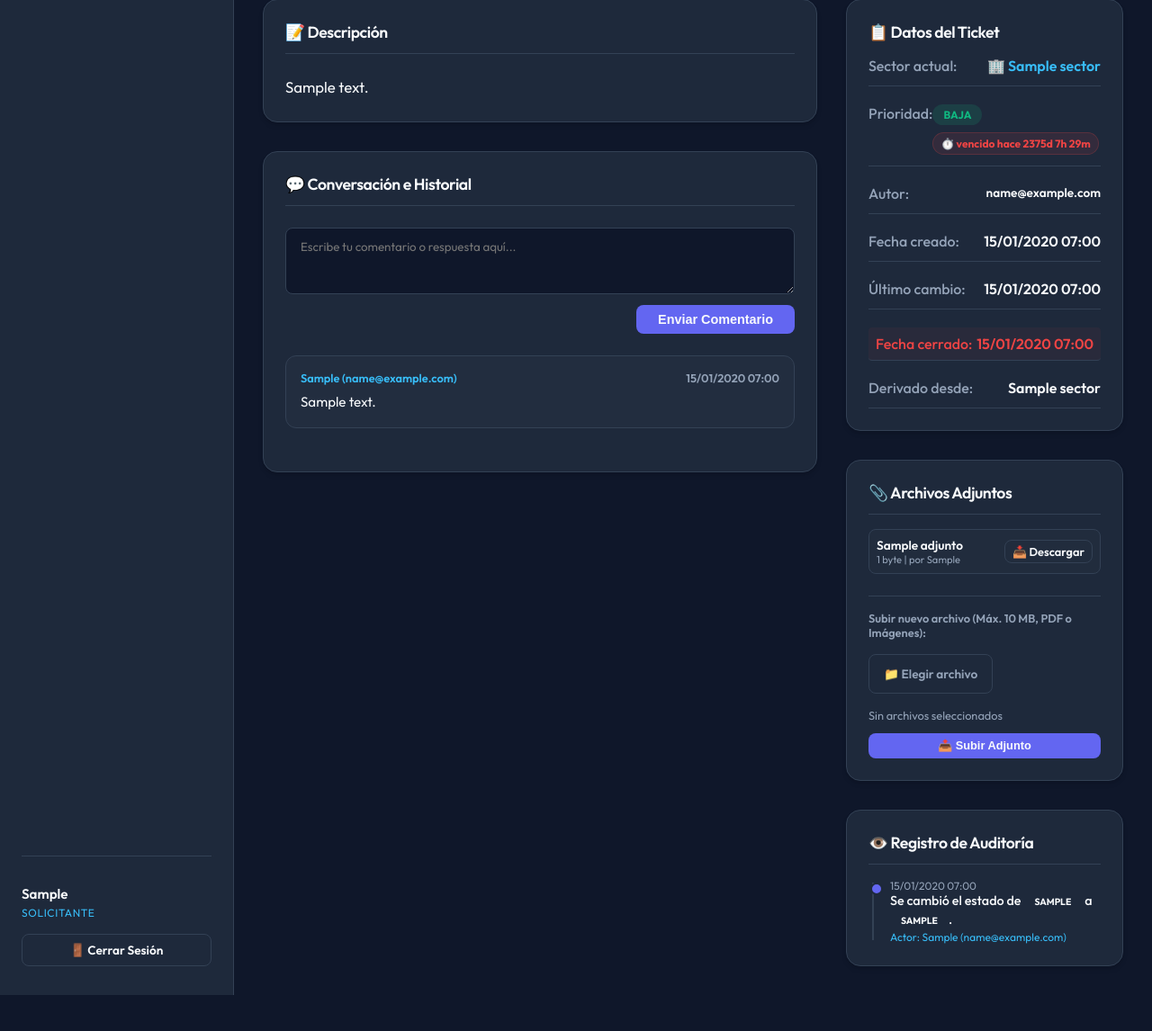
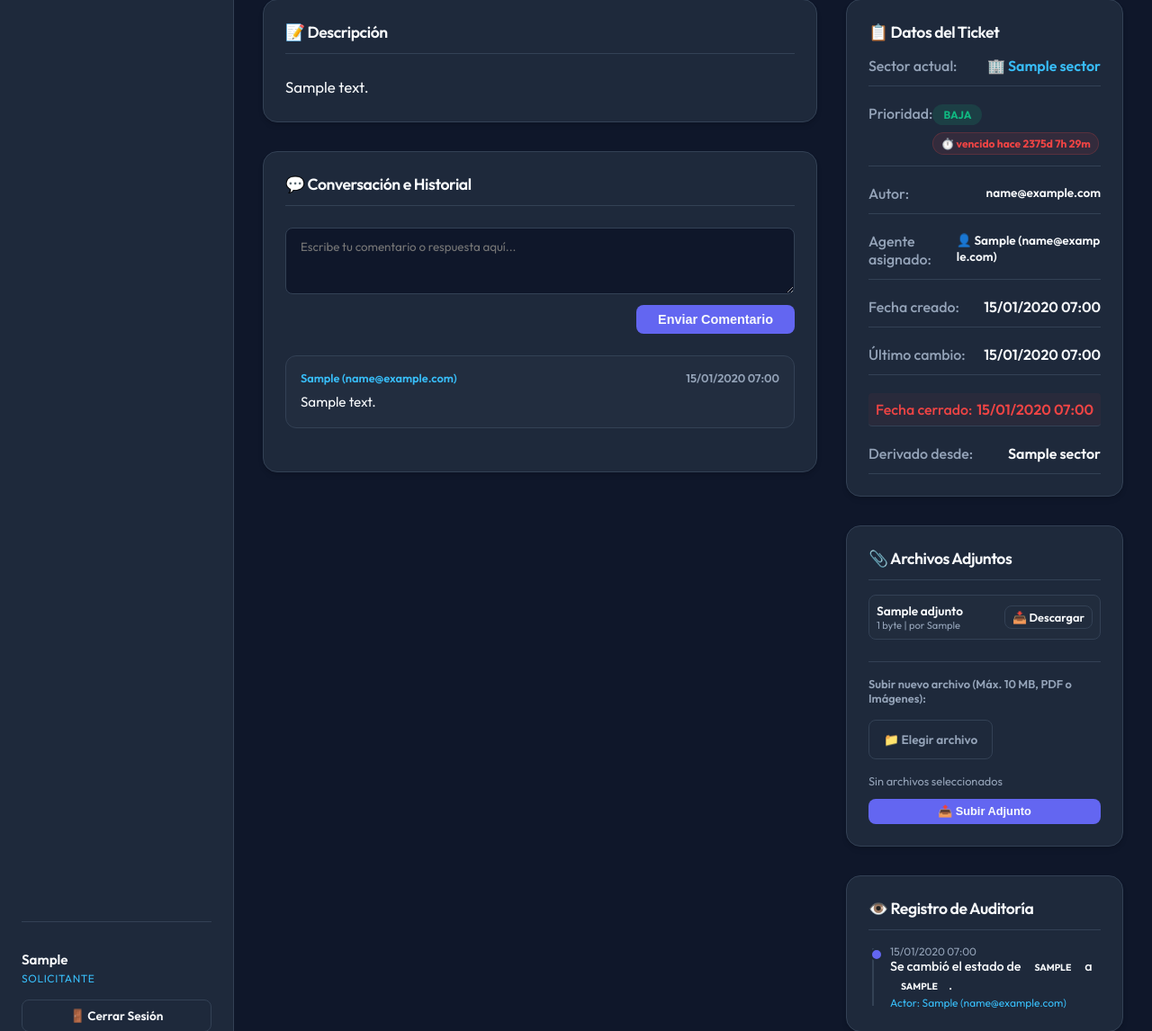
Before and after one commit to cipreses/Tiketrece, a Django app: page /tickets/1/ in a window 1280 px wide. Shown: the part 261-1407 px from the top of the page at 90% size. Before the commit the page ends 1367 px from the top, so only its background shows below. Run offline with Django 5.2, Linux system fonts and the light colour scheme; a user stored in the database is signed in; tables that the repository leaves empty hold one stand-in row (values such as "Sample post"); parts of the project's set-up code (start-up, migrations or seed data) failed here and were passed over; some libraries are stand-ins or nearby versions.

Commit message:
feat: implement agent reassignability, sector clear invariants, notifications, and filters

```diff
--- a/apps/tickets/models.py
+++ b/apps/tickets/models.py
@@ -43,6 +43,13 @@
     descripcion = models.TextField()
     sector = models.ForeignKey('sectores.Sector', on_delete=models.PROTECT, related_name='tickets')
     autor = models.ForeignKey(settings.AUTH_USER_MODEL, on_delete=models.PROTECT, related_name='tickets_creados')
+    agente_asignado = models.ForeignKey(
+        settings.AUTH_USER_MODEL,
+        on_delete=models.SET_NULL,
+        null=True,
+        blank=True,
+        related_name='tickets_asignados'
+    )
     prioridad = models.CharField(max_length=15, choices=PRIORIDADES, default='media')
     estado = models.CharField(max_length=20, choices=ESTADOS, default='abierto')
 
@@ -158,6 +165,7 @@
         ('estado', 'Estado'),
         ('prioridad', 'Prioridad'),
         ('sector', 'Sector'),
+        ('asignacion', 'Asignación'),
     ]
 
     ticket = models.ForeignKey(Ticket, on_delete=models.CASCADE, related_name='historial')
@@ -182,6 +190,7 @@
         ('prioridad', 'Prioridad'),
         ('sector', 'Sector'),
         ('comentario', 'Comentario'),
+        ('asignacion', 'Asignación'),
     ]
 
     destinatario = models.ForeignKey(settings.AUTH_USER_MODEL, on_delete=models.CASCADE, related_name='notificaciones')
--- a/apps/tickets/permissions.py
+++ b/apps/tickets/permissions.py
@@ -105,3 +105,13 @@
     if not usuario.is_authenticated:
         return False
     return usuario.rol == 'directivo' or usuario.es_superadmin
+
+
+def puede_asignar_agente(usuario, ticket):
+    if not usuario.is_authenticated:
+        return False
+    if usuario.rol == 'directivo' or usuario.es_superadmin:
+        return True
+    if usuario.rol == 'agente':
+        return usuario.sectores.filter(id=ticket.sector_id).exists()
+    return False
--- a/apps/tickets/views.py
+++ b/apps/tickets/views.py
@@ -15,7 +15,8 @@
     puede_cambiar_prioridad,
     puede_derivar_ticket,
     puede_reasignar_sector,
-    es_gestor_o_autor
+    es_gestor_o_autor,
+    puede_asignar_agente
 )
 from tickets.services import (
     crear_ticket,
@@ -23,7 +24,8 @@
     cambiar_prioridad,
     derivar_ticket,
     reasignar_sector,
-    agregar_comentario
+    agregar_comentario,
+    asignar_agente
 )
 from usuarios.views import directivo_required
 
@@ -94,6 +96,7 @@
     autor_email = request.GET.get('autor')
     q = request.GET.get('q', '').strip()
     vencidos_only = request.GET.get('vencidos') == 'true'
+    asignados_a_mi = request.GET.get('asignados_a_mi') == 'true'
 
     if sector_id:
         tickets = tickets.filter(sector_id=sector_id)
@@ -107,10 +110,12 @@
         tickets = tickets.filter(Q(titulo__icontains=q) | Q(descripcion__icontains=q))
     if vencidos_only:
         tickets = filtrar_vencidos_query(tickets)
+    if asignados_a_mi:
+        tickets = tickets.filter(agente_asignado=request.user)
 
     # Tickets are ordered by updated_at desc by default (defined in Meta)
-    # Prefetch sector and autor to avoid N+1 queries during list rendering
-    tickets = tickets.select_related('sector', 'autor')
+    # Prefetch sector, autor and assigned agent to avoid N+1 queries
+    tickets = tickets.select_related('sector', 'autor', 'agente_asignado')
 
     sectores = Sector.objects.filter(activo=True)
 
@@ -129,7 +134,8 @@
         'f_prioridad': prioridad,
         'f_autor': autor_email,
         'f_q': q,
-        'f_vencidos': vencidos_only
+        'f_vencidos': vencidos_only,
+        'f_asignados_a_mi': asignados_a_mi
     })
 
 @login_required
@@ -175,7 +181,9 @@
         'puede_cambiar_prioridad': puede_cambiar_prioridad(request.user, ticket),
         'puede_derivar': puede_derivar_ticket(request.user, ticket),
         'puede_reasignar': puede_reasignar_sector(request.user, ticket),
-        'puede_subir_adjuntos': es_gestor_o_autor(request.user, ticket)
+        'puede_subir_adjuntos': es_gestor_o_autor(request.user, ticket),
+        'puede_asignar_agente': puede_asignar_agente(request.user, ticket),
+        'agentes_sector': ticket.sector.agentes.filter(rol='agente', is_active=True)
     }
 
     return render(request, 'tickets/detail.html', context)
@@ -363,6 +371,7 @@
     autor_email = request.GET.get('autor')
     q = request.GET.get('q', '').strip()
     vencidos_only = request.GET.get('vencidos') == 'true'
+    asignados_a_mi = request.GET.get('asignados_a_mi') == 'true'
 
     if sector_id:
         tickets = tickets.filter(sector_id=sector_id)
@@ -376,9 +385,11 @@
         tickets = tickets.filter(Q(titulo__icontains=q) | Q(descripcion__icontains=q))
     if vencidos_only:
         tickets = filtrar_vencidos_query(tickets)
+    if asignados_a_mi:
+        tickets = tickets.filter(agente_asignado=request.user)
 
     # Ordered by updated_at desc and prefetch relations
-    tickets = tickets.select_related('sector', 'autor').order_by('-actualizado_en')
+    tickets = tickets.select_related('sector', 'autor', 'agente_asignado').order_by('-actualizado_en')
 
     def csv_rows():
         # Excel UTF-8 BOM so Excel opens it with correct accent chars automatically
@@ -566,3 +577,32 @@
     return render(request, 'tickets/sla_config.html', {
         'prioridades_sla': prioridades_sla
     })
+
+
+@login_required
+@require_POST
+def asignar_agente_view(request, ticket_id):
+    ticket = get_object_or_404(Ticket, pk=ticket_id)
+    if not puede_asignar_agente(request.user, ticket):
+        return HttpResponseForbidden("No tienes permisos para asignar agentes a este ticket.")
+
+    agente_id = request.POST.get('agente_id', '').strip()
+
+    agente = None
+    if agente_id:
+        from django.contrib.auth import get_user_model
+        Usuario = get_user_model()
+        agente = get_object_or_404(Usuario, pk=agente_id)
+
+    try:
+        asignar_agente(ticket, agente, request.user)
+        if agente:
+            messages.success(request, f"Ticket #{ticket.id} asignado a {agente.email} exitosamente.")
+        else:
+            messages.success(request, f"Ticket #{ticket.id} desasignado exitosamente.")
+    except ValidationError as e:
+        messages.error(request, e.message)
+    except Exception as e:
+        messages.error(request, f"Error al asignar agente: {str(e)}")
+
+    return HttpResponse(status=204, headers={'HX-Refresh': 'true'})
--- a/config/urls.py
+++ b/config/urls.py
@@ -46,6 +46,7 @@
     path('tickets/<int:ticket_id>/derivar/', ticket_views.derivar_ticket_view, name='derivar_ticket'),
     path('tickets/<int:ticket_id>/reasignar/', ticket_views.reasignar_sector_view, name='reasignar_sector'),
     path('tickets/<int:ticket_id>/comentar/', ticket_views.agregar_comentario_view, name='agregar_comentario'),
+    path('tickets/<int:ticket_id>/asignar/', ticket_views.asignar_agente_view, name='asignar_agente'),
 
     # Sectores
     path('sectores/', sector_views.sectores_list_view, name='sectores_list'),
--- a/templates/tickets/detail.html
+++ b/templates/tickets/detail.html
@@ -28,7 +28,7 @@
         </div>
 
         <!-- Actions Panel (Based on Permissions) -->
-        {% if puede_cambiar_estado or puede_cambiar_prioridad or puede_derivar or puede_reasignar %}
+        {% if puede_cambiar_estado or puede_cambiar_prioridad or puede_derivar or puede_reasignar or puede_asignar_agente %}
         <div class="card">
             <h3 class="card-title" style="color: var(--text-primary);">⚙️ Acciones de Gestión</h3>
 
@@ -90,6 +90,21 @@
                         {% if s.id != ticket.sector_id %}
                         <option value="{{ s.id }}">{{ s.nombre }}</option>
                         {% endif %}
+                        {% endfor %}
+                    </select>
+                </div>
+                {% endif %}
+
+                <!-- Assign Agent -->
+                {% if puede_asignar_agente %}
+                <div class="form-group">
+                    <label>Asignar Agente:</label>
+                    <select name="agente_id" hx-post="{% url 'asignar_agente' ticket.id %}" hx-swap="none" class="form-control">
+                        <option value="">— Sin asignar —</option>
+                        {% for agent in agentes_sector %}
+                        <option value="{{ agent.id }}" {% if ticket.agente_asignado == agent %}selected{% endif %}>
+                            {{ agent.first_name|default:agent.username }} ({{ agent.email }})
+                        </option>
                         {% endfor %}
                     </select>
                 </div>
@@ -165,6 +180,17 @@
                 <div class="meta-row">
                     <span class="label">Autor:</span>
                     <span class="val" style="font-size: 0.85rem; word-break: break-all;">{{ ticket.autor.email }}</span>
+                </div>
+
+                <div class="meta-row">
+                    <span class="label">Agente asignado:</span>
+                    <span class="val" style="font-size: 0.85rem; word-break: break-all;">
+                        {% if ticket.agente_asignado %}
+                            👤 {{ ticket.agente_asignado.first_name|default:ticket.agente_asignado.username }} ({{ ticket.agente_asignado.email }})
+                        {% else %}
+                            <span style="color: var(--text-secondary); font-style: italic;">— Sin asignar —</span>
+                        {% endif %}
+                    </span>
                 </div>
 
                 <div class="meta-row">
--- a/templates/tickets/list.html
+++ b/templates/tickets/list.html
@@ -73,6 +73,11 @@
             <label for="vencidos" style="cursor: pointer; margin: 0; font-weight: 600;">⚠️ Solo Vencidos</label>
         </div>
 
+        <div class="form-group" style="display: flex; align-items: center; gap: 0.5rem; height: 100%; margin-top: 1.5rem;">
+            <input type="checkbox" name="asignados_a_mi" id="asignados_a_mi" value="true" {% if f_asignados_a_mi %}checked{% endif %} style="width: 20px; height: 20px; cursor: pointer;">
+            <label for="asignados_a_mi" style="cursor: pointer; margin: 0; font-weight: 600;">👤 Asignados a Mí</label>
+        </div>
+
     </form>
 </div>
 
@@ -87,6 +92,7 @@
                     <th>Sector</th>
                     <th>Estado</th>
                     <th>Prioridad</th>
+                    <th>Asignado</th>
                     <th>Solicitado por</th>
                     <th style="text-align: right; width: 180px;">Actualizado</th>
                 </tr>
```
Also changed, not shown: apps/tickets/services.py (+80 -1 lines), templates/tickets/partials/ticket_rows.html (+7 -0 lines), tests/test_features_etapa9.py (+188 -0 lines), apps/tickets/migrations/0007_ticket_agente_asignado_alter_historialticket_tipo_and_more.py (added).
